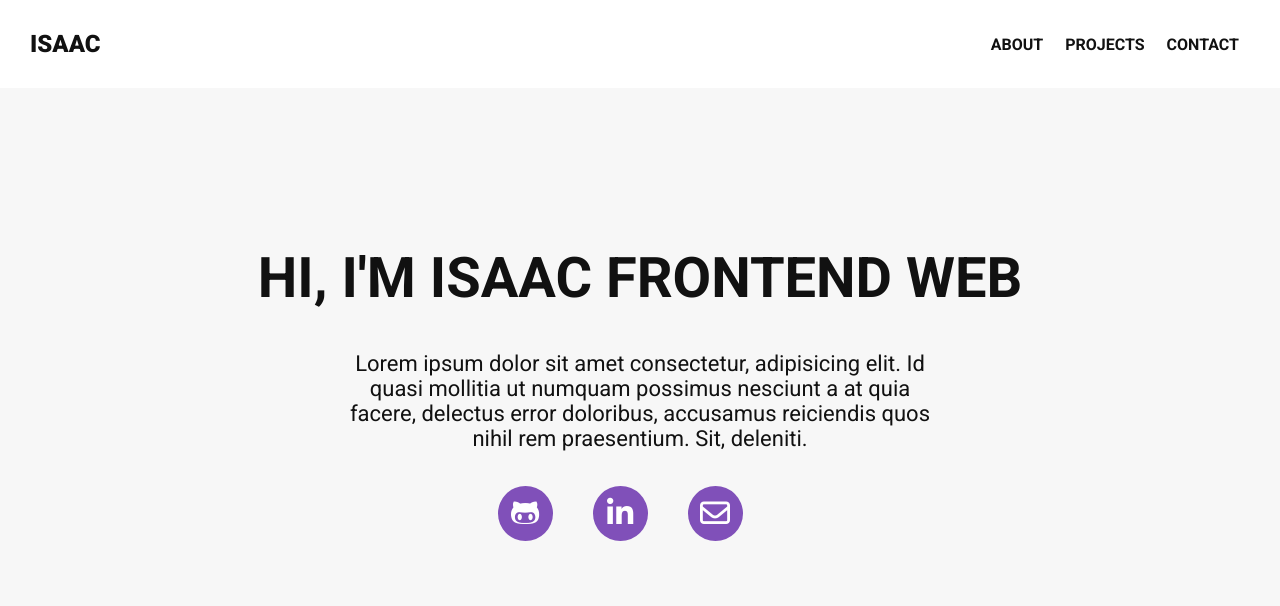
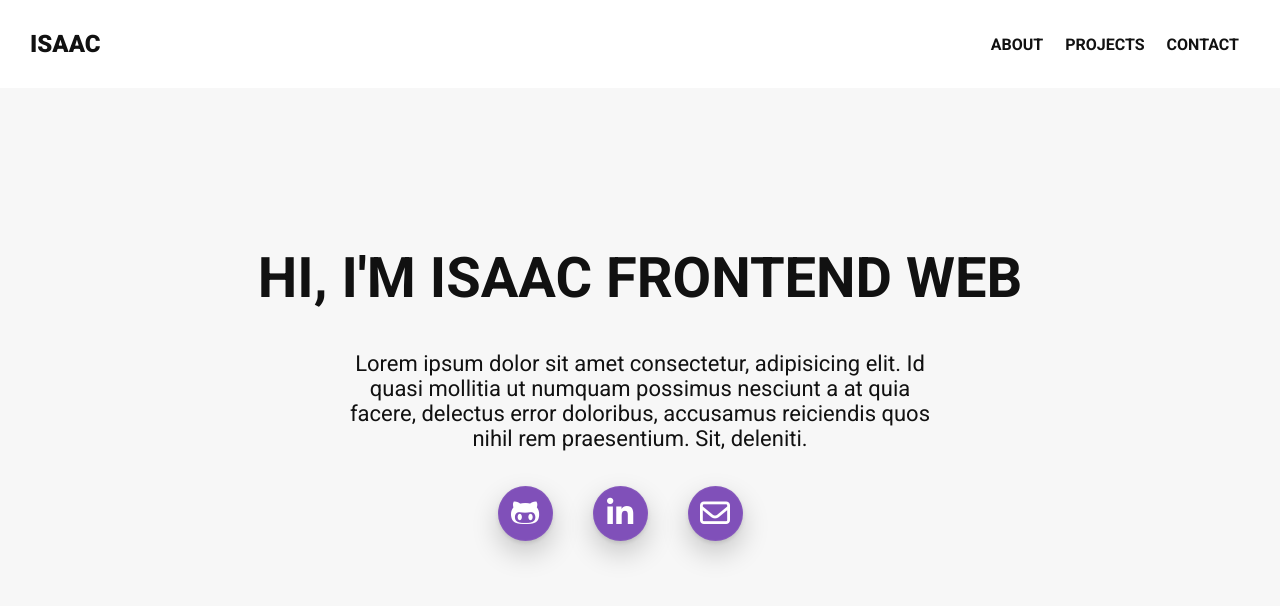
Before and after one commit to IsaacFarih/PierreRepo, a plain HTML site: page index.html in a window 1280 px wide. Shown: the top 606 px of the page. Drawn offline with Linux system fonts and the light colour scheme.

Commit message:
shadow social icons

```diff
--- a/styles.css
+++ b/styles.css
@@ -133,7 +133,8 @@ main {
   display: flex;
   padding: 35px;
   justify-content: center;
-  align-items: center
+  align-items: center;
+
 }
 
 .social-icons ul li {
@@ -146,6 +147,7 @@ main {
   text-align: center;
   line-height: 55px;
   transition: 0.3s;
+  box-shadow: rgba(0, 0, 0, 0.2) 0px 12px 28px 0px, rgba(0, 0, 0, 0.1) 0px 2px 4px 0px, rgba(255, 255, 255, 0.05) 0px 0px 0px 1px inset;
 }
 
 .social-icons ul li:hover {
```
